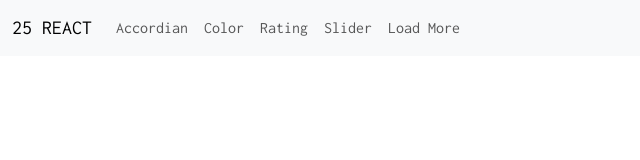
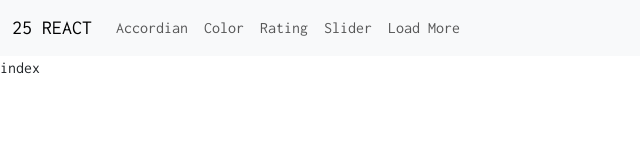
Before and after one commit to tanzimr8/25_projects-with-react, a React (Create React App) app: page /tree-view in a window 1280 px wide. Shown: the top 160 px of the page, without its empty margins (0-640 px from the left). Built offline with nearby package versions, Linux system fonts and the light colour scheme.

Commit message:
project:treeView initiated

```diff
--- a/src/App.js
+++ b/src/App.js
@@ -1,10 +1,5 @@
 import './App.css';
 import Navbar from './components/shared/Navbar';
-import Home from './components/Home';
-import Accordian from './components/accordian';
-import RandomColorGen from './components/random-color-generator';
-import StarRating from './components/starRating';
-import ImageSlider from './components/ImageSlider';
 import { BrowserRouter as Router, Route, Routes } from 'react-router-dom';
 import {routes} from './routes';
 
--- /dev/null
+++ b/src/components/tree-view/index.jsx
@@ -0,0 +1,9 @@
+import React from 'react'
+
+const TreeView = () => {
+  return (
+    <div>index</div>
+  )
+}
+
+export default TreeView
--- a/src/routes.jsx
+++ b/src/routes.jsx
@@ -6,14 +6,16 @@ import RandomColorGen from './components/random-color-generator';
 import StarRating from './components/starRating';
 import ImageSlider from './components/ImageSlider';
 import LoadMore from './components/LoadMore';
+import TreeView from './components/tree-view';
 
 export const routes = [
-  { path: '/', element: <Home project_count={4}/> },
+  { path: '/', element: <Home project_count={5}/> },
   { path: '/accordian', element: <Accordian /> },
   { path: '/color', element: <RandomColorGen /> },
   { path: '/rating', element: <StarRating numberOfStar={10}/> },
   { path: '/slider', element: <ImageSlider url={'https://picsum.photos/v2/list'}
   page ={'1'}
   limit={'5'} /> },
-  { path: '/load-more', element: <LoadMore/>}
+  { path: '/load-more', element: <LoadMore/>},
+  { path: '/tree-view', element: <TreeView/>},
 ];
```
